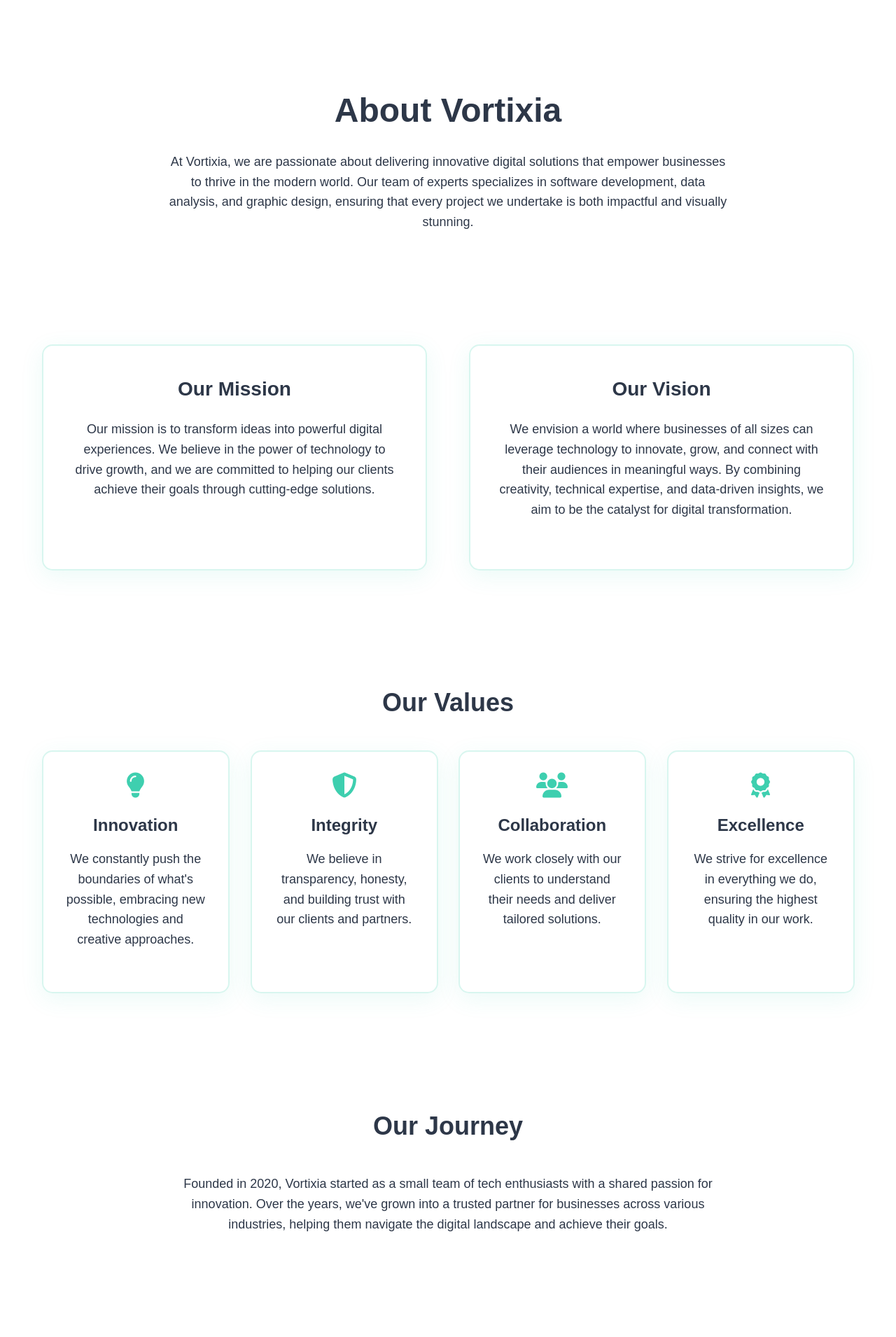
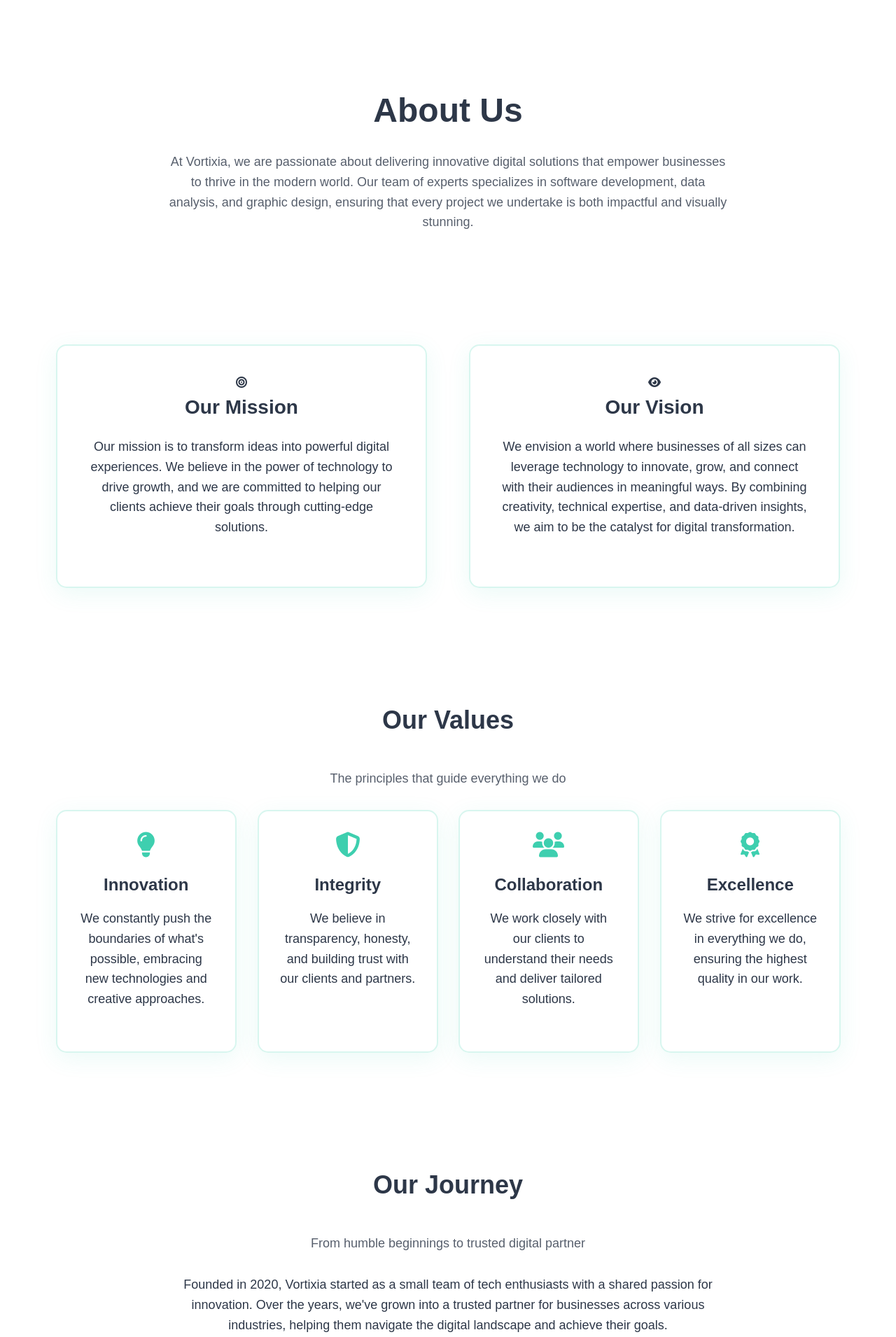
Before and after one commit to Varo-Saran/vortixia-corporate, a plain HTML site: page about.html in a window 1280 px wide. Shown: the part 160-2070 px from the top of the page at 70% size. Drawn offline with Linux system fonts and the light colour scheme.

Commit message:
feat(about): Add mission and vision content with icons
This commit enhances the `about.html` page by:

- Incorporating new informational content to provide a more comprehensive overview.
- Adding relevant icons to the 'Our Mission' and 'Our Vision' cards to improve visual clarity and engagement.

```diff
--- a/about.html
+++ b/about.html
@@ -322,35 +322,43 @@
     </div>
 
     <main class="page-content" id="main-content">
-        <!-- Introduction Section -->
-        <section class="about-header">
-            <h1>About Vortixia</h1>
-            <p>At Vortixia, we are passionate about delivering innovative digital solutions that empower businesses to
+        <!-- Introduction Section with Hero-style Design -->
+        <section class="about-header glassy-section">
+            <div class="container">
+                <h1>About Us</h1>
+                <p class="section-description">At Vortixia, we are passionate about delivering innovative digital solutions that empower businesses to
                     thrive in the modern world. Our team of experts specializes in software development, data analysis, and
                     graphic design, ensuring that every project we undertake is both impactful and visually stunning.</p>
+            </div>
         </section>
 
         <!-- Mission & Vision Section -->
-        <section class="about-section">
+        <section class="about-section glassy-section">
+            <div class="container">
                 <div class="mission-vision">
-                <div>
+                    <div class="mission-box">
+                        <i class="fas fa-bullseye mission-icon"></i>
                         <h2>Our Mission</h2>
                         <p>Our mission is to transform ideas into powerful digital experiences. We believe in the power of
                             technology to drive growth, and we are committed to helping our clients achieve their goals
                             through cutting-edge solutions.</p>
                     </div>
-                <div>
+                    <div class="vision-box">
+                        <i class="fas fa-eye vision-icon"></i>
                         <h2>Our Vision</h2>
                         <p>We envision a world where businesses of all sizes can leverage technology to innovate, grow, and
                             connect with their audiences in meaningful ways. By combining creativity, technical expertise,
                             and data-driven insights, we aim to be the catalyst for digital transformation.</p>
                     </div>
                 </div>
+            </div>
         </section>
 
         <!-- Values Section -->
-        <section class="about-section">
+        <section class="about-section glassy-section">
+            <div class="container">
                 <h2>Our Values</h2>
+                <p class="section-description">The principles that guide everything we do</p>
                 <div class="values-grid">
                     <div class="value-card">
                         <i class="fas fa-lightbulb"></i>
@@ -374,21 +382,27 @@
                         <p>We strive for excellence in everything we do, ensuring the highest quality in our work.</p>
                     </div>
                 </div>
+            </div>
         </section>
 
-        <!-- Journey Section -->
-        <section class="about-section">
+        <!-- Journey Section with Timeline -->
+        <section class="about-section glassy-section">
+            <div class="container">
                 <h2>Our Journey</h2>
+                <p class="section-description">From humble beginnings to trusted digital partner</p>
                 <div class="journey-content">
                     <p>Founded in 2020, Vortixia started as a small team of tech enthusiasts with a shared passion for
                         innovation. Over the years, we've grown into a trusted partner for businesses across various
                         industries, helping them navigate the digital landscape and achieve their goals.</p>
                 </div>
+            </div>
         </section>
 
         <!-- Why Choose Us Section -->
-        <section class="about-section">
+        <section class="about-section glassy-section">
+            <div class="container">
                 <h2>Why Choose Vortixia?</h2>
+                <p class="section-description">What sets us apart from the competition</p>
                 <div class="why-choose-grid">
                     <div class="why-choose-card">
                         <i class="fas fa-thumbs-up"></i>
@@ -413,6 +427,16 @@
                         <p>Our portfolio of successful projects speaks for itself. We've helped businesses achieve their
                             goals time and time again.</p>
                     </div>
+                </div>
+            </div>
+        </section>
+
+        <!-- Call to Action Section -->
+        <section class="about-cta glassy-section">
+            <div class="container">
+                <h2>Ready to Transform Your Business?</h2>
+                <p>Let's work together to create something amazing</p>
+                <a href="contact.html" class="cta-button">Get In Touch</a>
             </div>
         </section>
     </main>
```
Lines whose indentation alone changed are shown as unchanged.
